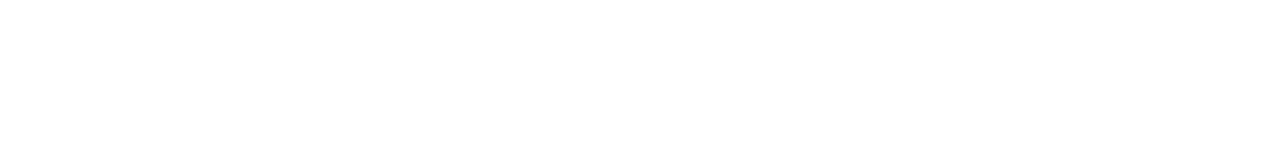
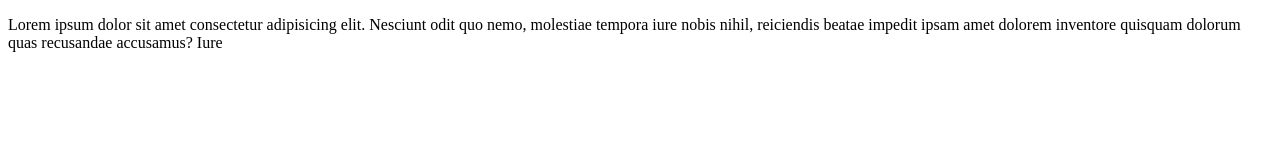
Before and after one commit to sadia6867/my-shelly-coop-repo, a plain HTML site: page index.html in a window 1280 px wide. Drawn offline with Linux system fonts and the light colour scheme.

Commit message:
changes added

```diff
--- a/index.html
+++ b/index.html
@@ -6,6 +6,7 @@
     <title>Sheldon COOOOOPER</title>
 </head>
 <body>
-
+    <p>Lorem ipsum dolor sit amet consectetur adipisicing elit. Nesciunt odit quo nemo, molestiae tempora iure nobis nihil, reiciendis beatae impedit ipsam amet dolorem inventore quisquam dolorum quas recusandae accusamus? Iure
+    </p>
 </body>
 </html>
```
